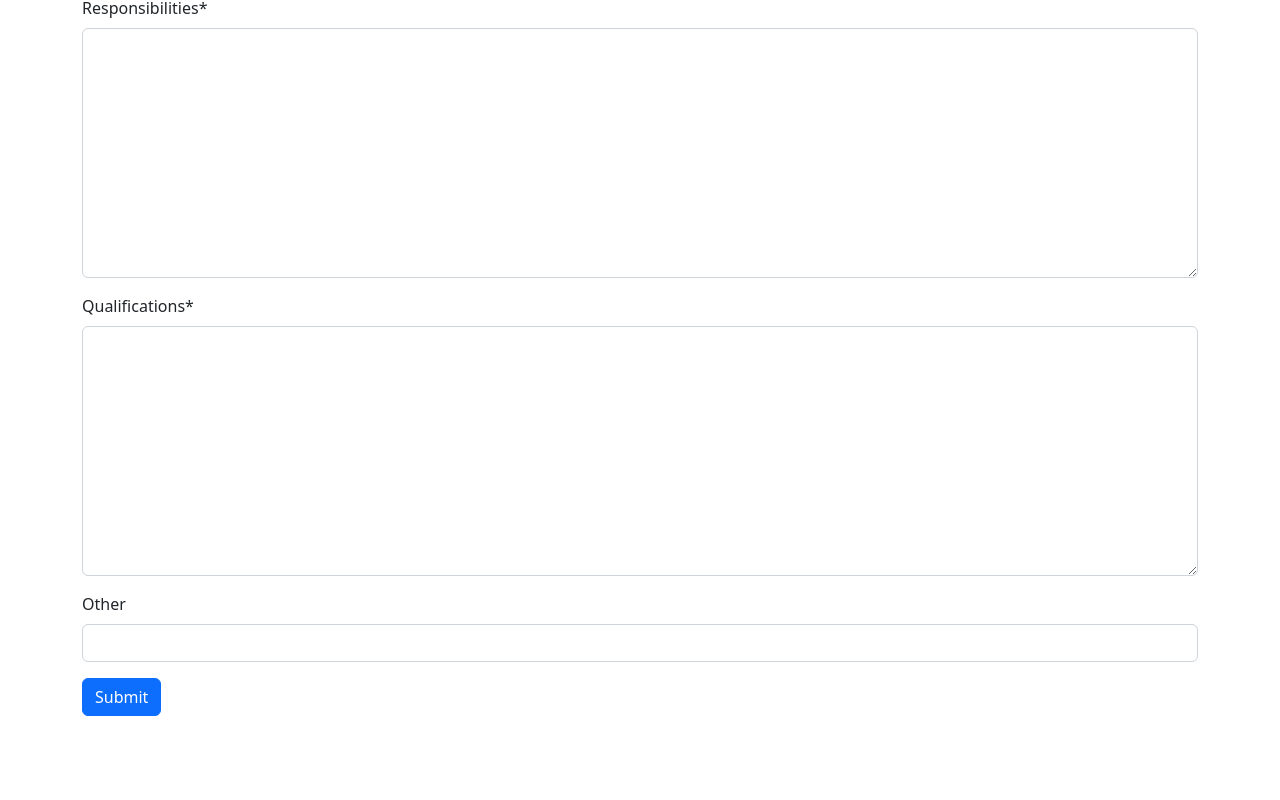
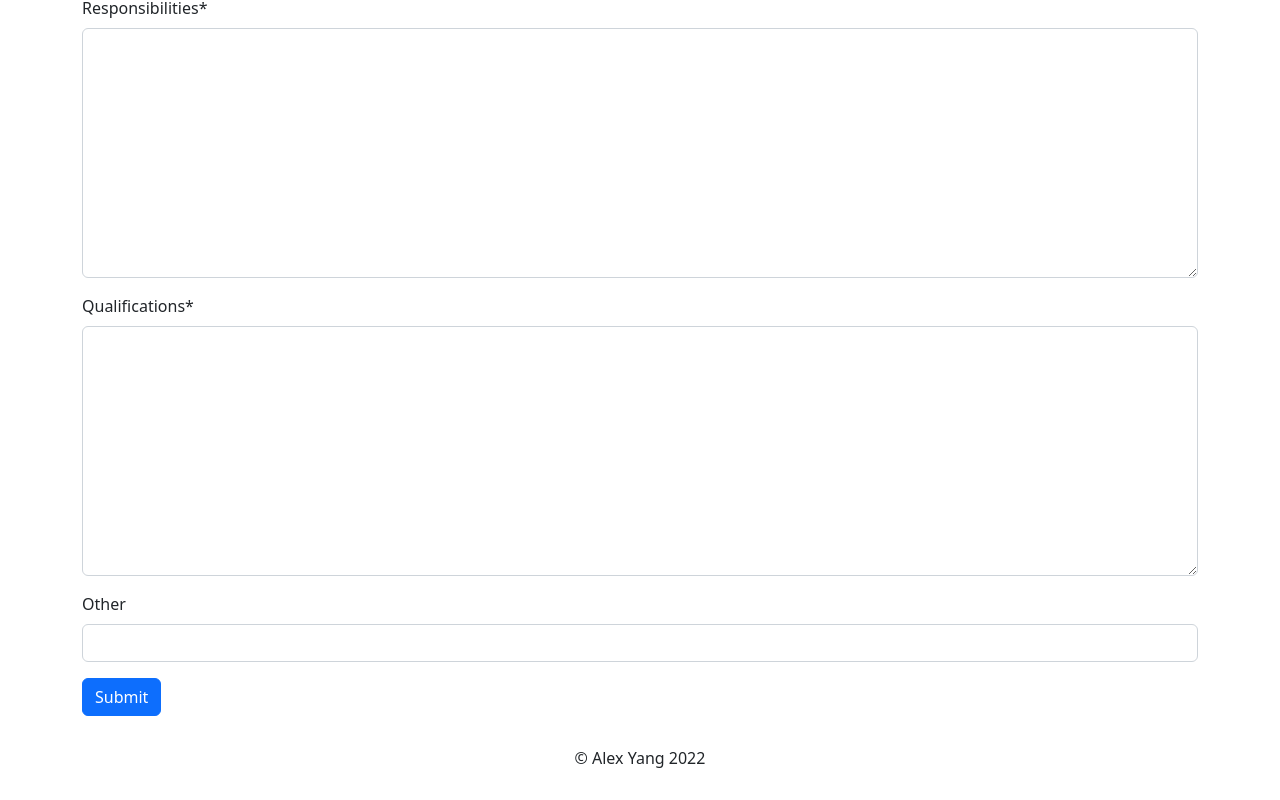
Before and after one commit to alexhyang/jobhunter-REST, a React (Create React App) app in the folder client/: page /add_posting in a window 1280 px wide. Shown: the part 379-1179 px from the top of the page. Before the commit the page ends 1111 px from the top, so only its background shows below. Built offline with nearby package versions, Linux system fonts and the light colour scheme; no server answers.

Commit message:
improved UI

```diff
--- a/client/src/App.tsx
+++ b/client/src/App.tsx
@@ -54,6 +54,7 @@ function App() {
           <Route path="add_posting" element={<NewPosting />} />
         </Routes>
       </Container>
+      <div style={{display: "flex", justifyContent: "center", margin: "30px 0"}}>&copy; Alex Yang 2022</div>
     </div>
   );
 }
--- a/client/src/pages/NewPosting/MUIForm.tsx
+++ b/client/src/pages/NewPosting/MUIForm.tsx
@@ -181,7 +181,7 @@ export default function MUIForm() {
             )}
           />
         </Grid>
-        <Grid item>{data}</Grid>
+        {data ? <Grid item>{data}</Grid> : null}
         <Grid item>
           <Button type="submit" variant="outlined">
             Submit
```
